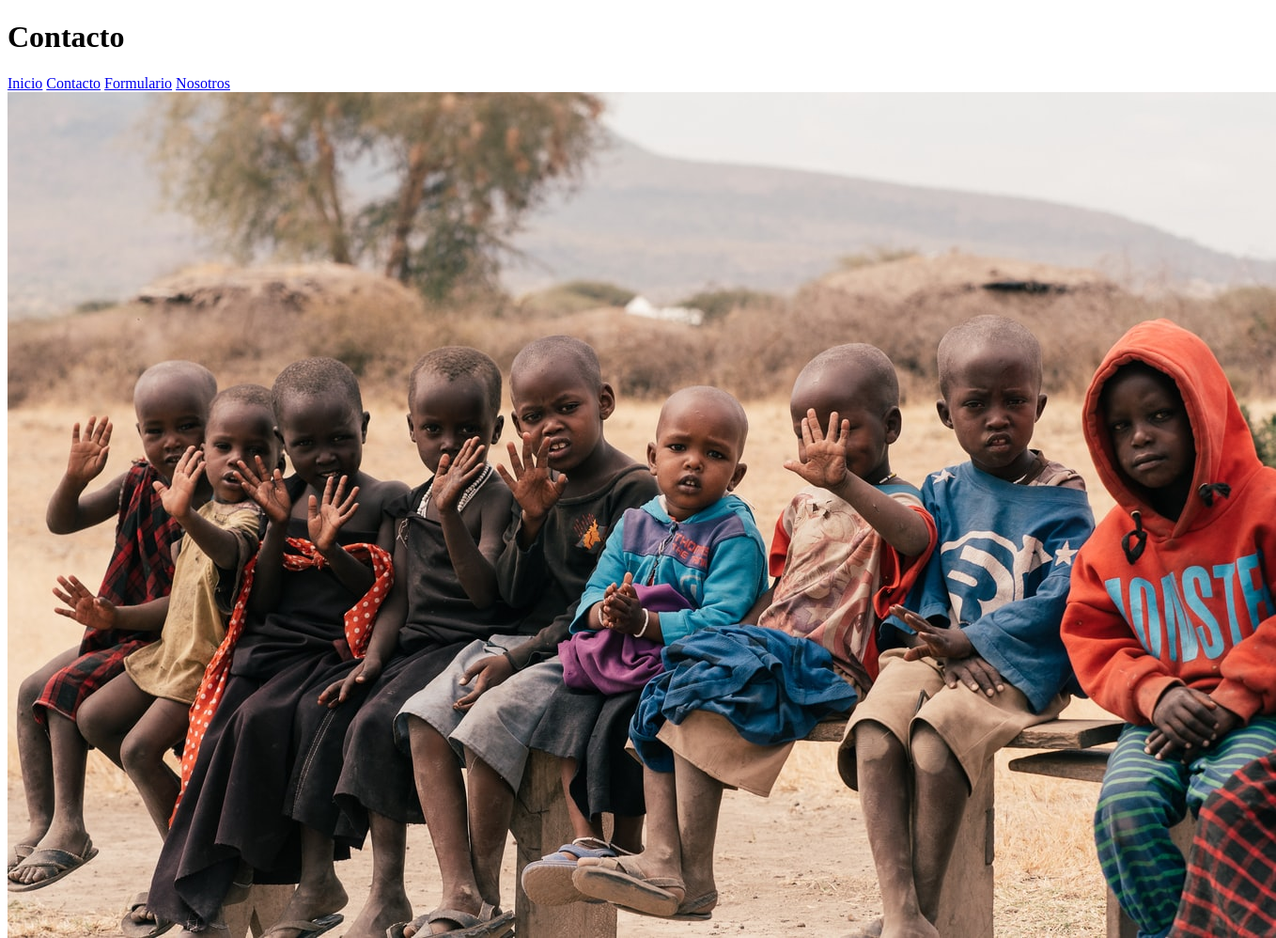
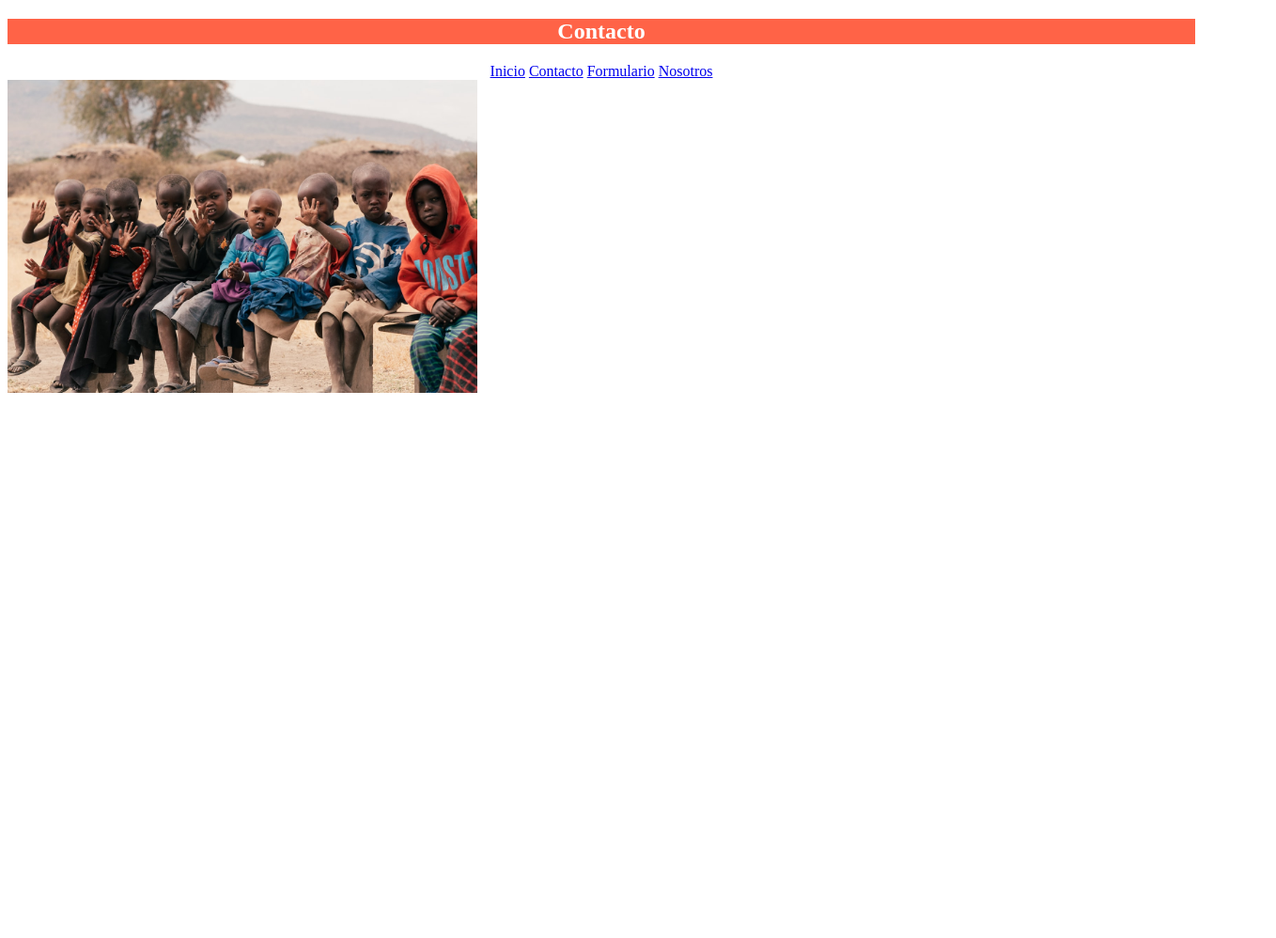
Before and after one commit to MarlyVelasquez/ClaseGitBC, a plain HTML site: page internas/contacto.HTML in a window 1280 px wide. Shown: the whole page at 94% size, 1358 px wide, since content can reach past the window. After the commit the page ends 800 px from the top, so only its background shows below. Drawn offline with Linux system fonts and the light colour scheme.

Commit message:
Mi primer commit

```diff
--- a/css/estilos.CSS
+++ b/css/estilos.CSS
@@ -0,0 +1,19 @@
+h1{
+    color: white;
+    background-color: tomato;
+    text-align: center;
+}
+}
+font{
+    text-align: center;
+}
+img{
+    width: 500px;
+    display: flex;
+    align-items: center;
+    justify-content: center;
+}
+nav{
+    text-align: center;
+}
+form{text-align: center;}
--- a/internas/contacto.HTML
+++ b/internas/contacto.HTML
@@ -8,6 +8,7 @@
     <title>Document</title>
 </head>
 <body>
+    <nav>
     <h1>Contacto</h1>
     <a href="../index.html">Inicio</a>
     <a href="contacto.HTML">Contacto</a>
@@ -15,5 +16,6 @@
     <a href="nosotros.HTML">Nosotros</a>
 
     <img src="../imgs/GENTE.jpg" alt="imagen de niños">
+</nav>
 </body>
 </html>
```
Also changed, not shown: index.html (+2 -1 lines), internas/formulario.HTML (+2 -0 lines), internas/nosotros.HTML (+2 -0 lines).
